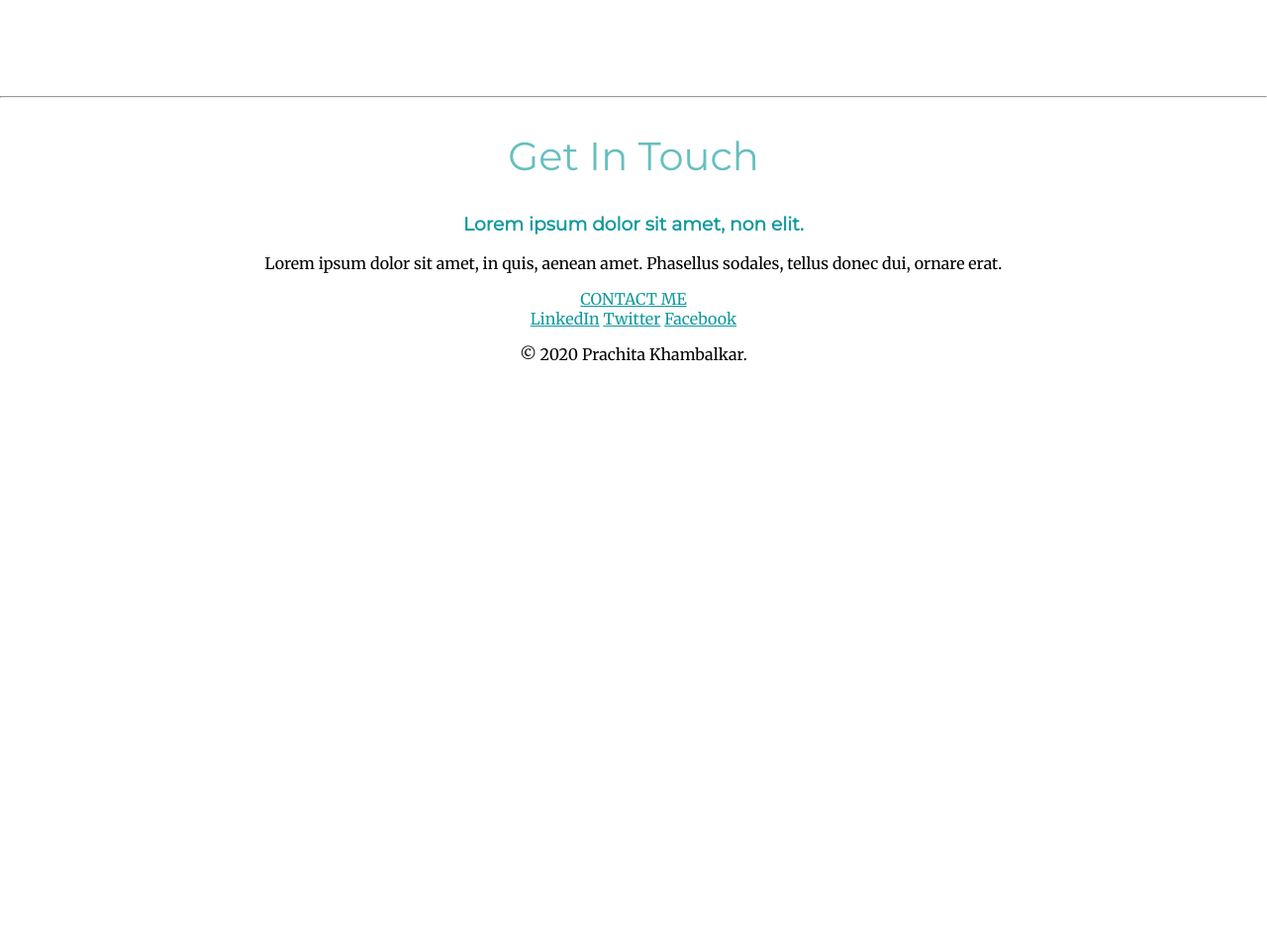
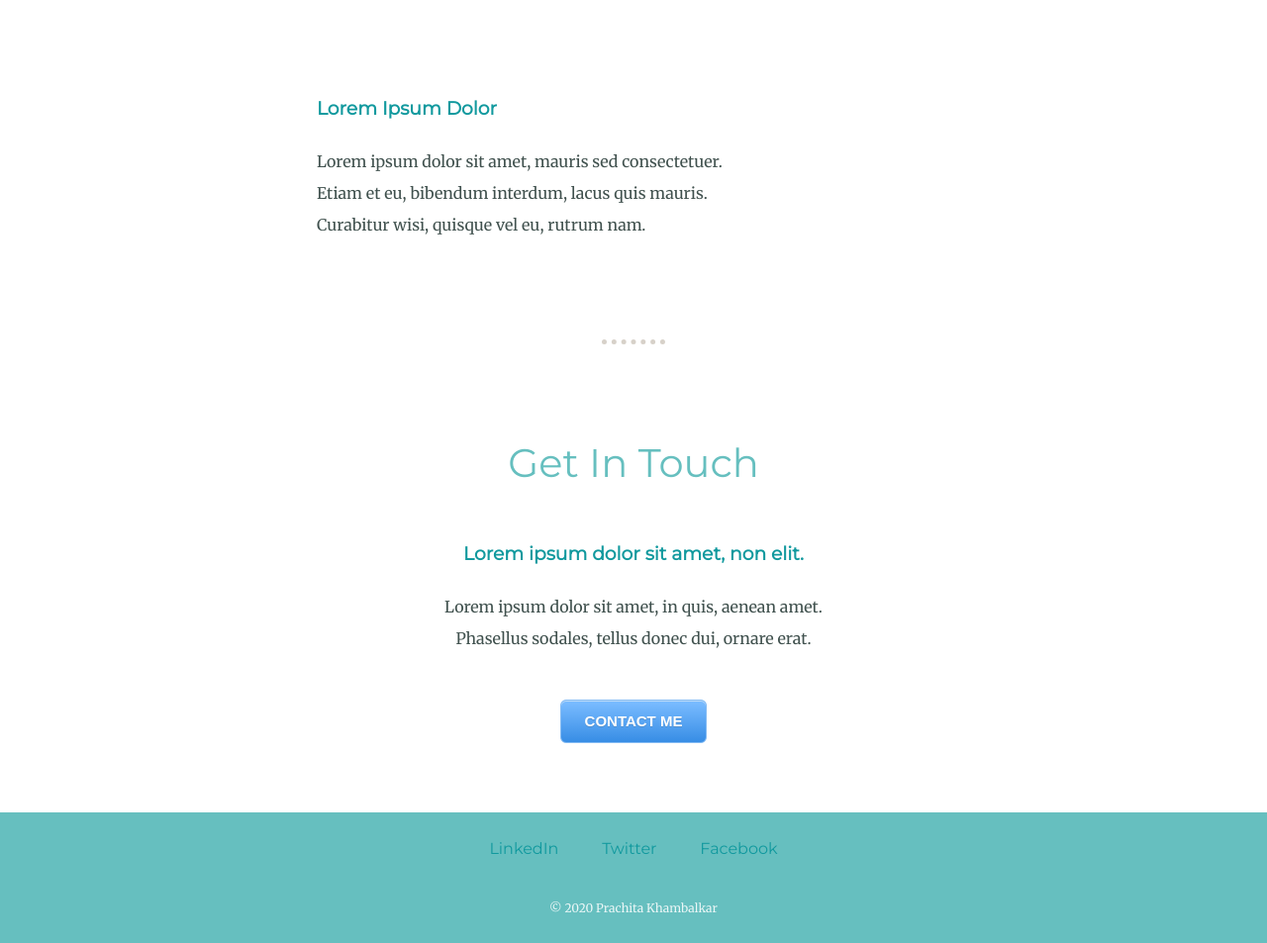
Before and after one commit to prachitak/prachitak.github.io.my-css-site, a plain HTML site: page index.html in a window 1280 px wide. Shown: the part 1777-2730 px from the top of the page at 99% size. Before the commit the page ends 2161 px from the top, so only its background shows below. Drawn offline with Linux system fonts and the light colour scheme; grey boxes are pictures that could not be loaded.

Commit message:
beautify-2

```diff
--- a/css/styles.css
+++ b/css/styles.css
@@ -2,6 +2,7 @@ body{
   text-align: center;
   margin: 0;
   font-family: 'Merriweather', serif;
+  color: #40514E;
 }
 h1{
   margin-top: 50px;
@@ -23,15 +24,46 @@ h3{
 }
 a{
   color: #11999E;
+  font-family: 'Montserrat', sans-serif;
+  margin-left: 20px;
+  margin-right: 20px;
+  text-decoration: none;
+}
+a:hover{
+  color: #EAF6F6;
+}
+.copyright{
+  font-size: 0.75rem;
+  color: #EAF6F6;
+  padding: 20px 0;
+}
+.profile{
+  width: 30%;
+  margin: auto;
+  color: #40514E;
+}
+hr{
+  color: #d7d1c9;
+  border-style: dotted none none none;
+  height: 10px;
+  width: 5%;
+  border-width: 5px;
+  margin-top: 70px;
+  margin-bottom: 70px;
 }
 .top-container {
-  background-color: #cff1ef;
+  background-color: #EAF6F6;
   padding-top: 100px;
   line-height: 2;
 }
 .middle-container{
+  margin-top: 50px;
 }
 .bottom-container{
+  background-color: #66BFBF;
+  color: #EAF6F6;
+  line-height: 2;
+  padding: 20px;
 }
 .pro{
   text-decoration: underline;
@@ -70,6 +102,39 @@ iframe{
   text-align: left;
   line-height: 2;
 }
+.contact-me{
+  width: 30%;
+  margin: auto;
+  line-height: 2;
+}
+.button {
+	box-shadow:inset 0px 1px 0px 0px #bbdaf7;
+	background:linear-gradient(to bottom, #79bbff 5%, #378de5 100%);
+	background-color:#79bbff;
+	border-radius:6px;
+	border:1px solid #84bbf3;
+	display:inline-block;
+	cursor:pointer;
+	color:#ffffff;
+	font-family:Arial;
+	font-size:15px;
+	font-weight:bold;
+	padding:6px 24px;
+	text-decoration:none;
+	text-shadow:0px 1px 0px #528ecc;
+  margin: 30px auto 70px auto;
+}
+.button:hover {
+	background:linear-gradient(to bottom, #378de5 5%, #79bbff 100%);
+	background-color:#378de5;
+}
+.button:active {
+	position:relative;
+	top:1px;
+}
+
+
+
 /* To undo wrap
 .skill-description1{
   clear: left;
--- a/index.html
+++ b/index.html
@@ -19,9 +19,9 @@
       <div class="profile">
         <img class="my-photo" src="images/prachi.jpg" alt="prachi-image">
         <h2>Hello.</h2>
-        <p>Lorem ipsum dolor sit amet, vitae volutpat, dui conubia, dolor urna. Non auctor, montes nulla distinctio.</p>
+        <p class="Introduction">Lorem ipsum dolor sit amet, vitae volutpat, dui conubia, dolor urna. Non auctor, montes nulla distinctio.</p>
       </div>
-      <hr>
+      <hr class="hr">
       <div class="skills">
         <h2>My Skills.</h2>
         <div class="skill-row">
@@ -40,7 +40,7 @@
         <h2>Get In Touch</h2>
         <h3>Lorem ipsum dolor sit amet, non elit.</h3>
         <p>Lorem ipsum dolor sit amet, in quis, aenean amet. Phasellus sodales, tellus donec dui, ornare erat.</p>
-        <a class="btn" href="mailto:prachi.khambalkar@gmail.com">CONTACT ME</a>
+        <a class="button" href="mailto:prachi.khambalkar@gmail.com">CONTACT ME</a>
       </div>
     </div>
 
@@ -49,7 +49,7 @@
       <a class="footer-link" href="https://www.linkedin.com/">LinkedIn</a>
       <a class="footer-link" href="https://twitter.com/">Twitter</a>
       <a class="footer-link" href="https://www.facebook.com/prachikhambalkar.p">Facebook</a>
-      <p>© 2020 Prachita Khambalkar.</p>
+      <p class="copyright">© 2020 Prachita Khambalkar</p>
     </div>
 
   </body>
```
